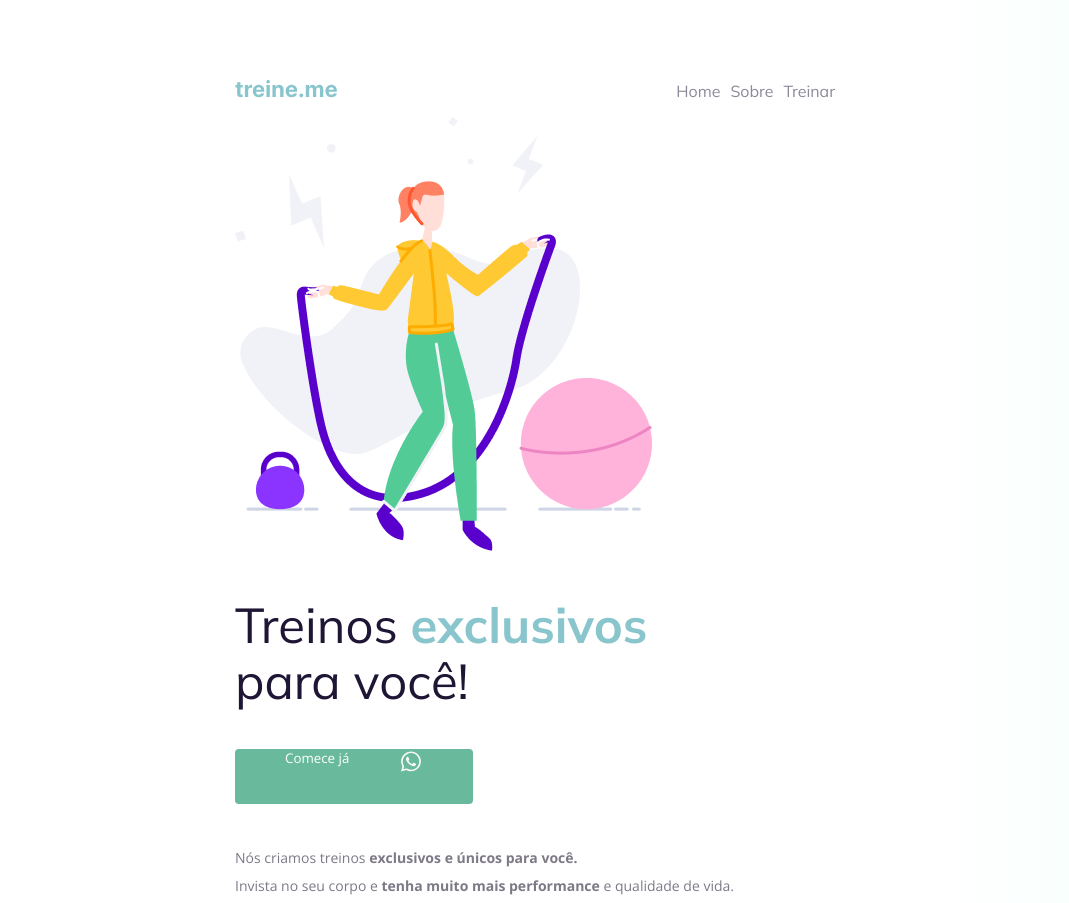
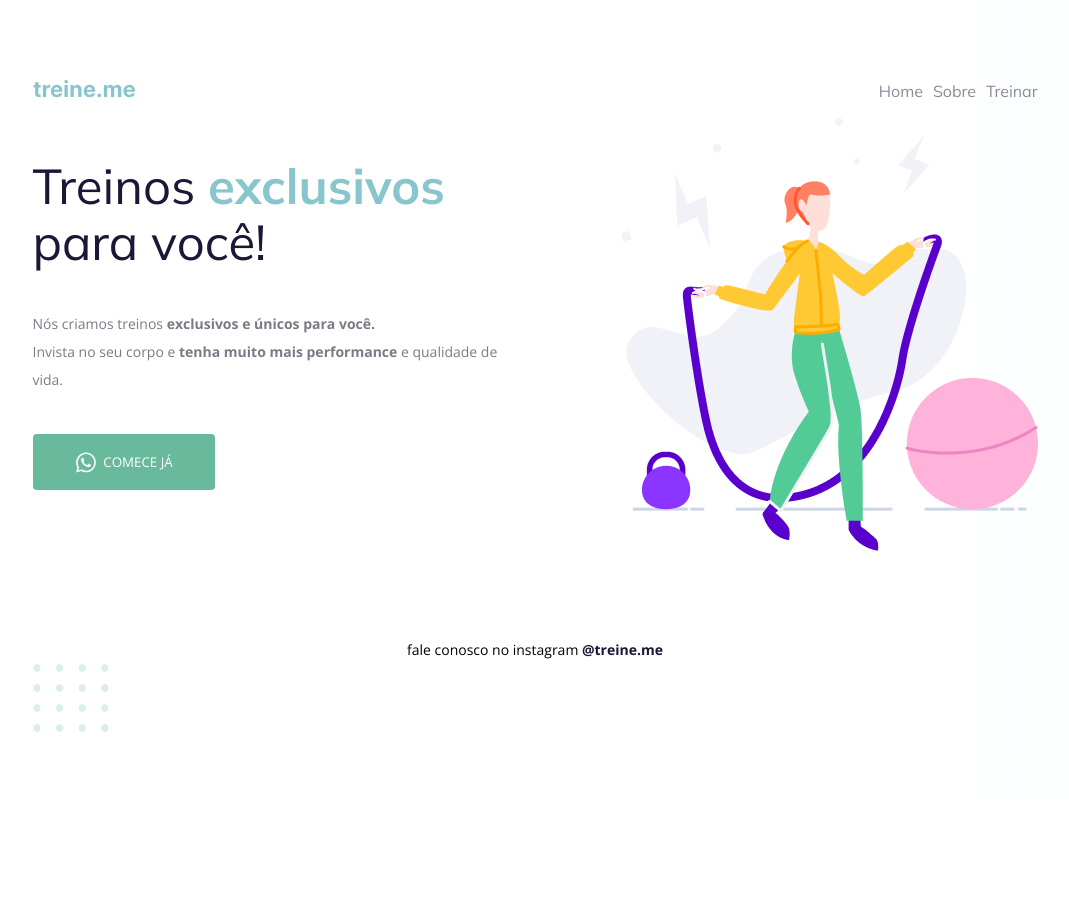
Before and after one commit to GlaucioS/rocketseat-explore-projeto02, a plain HTML site: page index.html in a window 1280 px wide. Shown: the top 903 px of the page, without its empty margins (105-1174 px from the left). After the commit the page ends 800 px from the top, so only its background shows below. Drawn offline with nearby package versions, Linux system fonts and the light colour scheme.

Commit message:
Corrigido o main page

```diff
--- a/index.html
+++ b/index.html
@@ -27,22 +27,21 @@
               <li><a href="#">Treinar</a></li>
             </ul>
         </nav>
-        <img src="images/img.png" alt="Desenho de uma mulher pulando corta numa academia.">
       </header>
       <main>
           <section>
             <h1>Treinos <span>exclusivos</span> para você!</h1>
-            <button>
-              Comece já
-              <img src="images/whats.svg" alt="Ícone do whatsapp">
-
-            </button>
-
             <p>
               Nós criamos treinos <strong>exclusivos e únicos para você.</strong></br>
               Invista no seu corpo e <strong>tenha muito mais performance</strong> e qualidade de vida.
             </p>
-
+            <button>
+              <span>Comece já</span>
+              <img src="images/whats.svg" alt="Ícone do whatsapp">
+            </button>
+          </section>
+          <section>
+            <img src="images/img.png" alt="Desenho de uma mulher pulando corta numa academia.">
           </section>
 
       </main>
@@ -50,9 +49,10 @@
       <footer>
           fale conosco no instagram <a href="https://instagram.com/treineme" target="_blank">@treine.me</a>
       </footer>
+      <img id="balls" src="images/balls.svg" alt="Bolinhas decorativas verdes no canto inferior direito da página.">
+
     </div>
 
-    <img id="balls" src="images/balls.svg" alt="Bolinhas decorativas verdes no canto inferior direito da página.">
 
   </body>
 </html>
--- a/style.css
+++ b/style.css
@@ -9,7 +9,7 @@ body {
   }
 
   .page {
-    width: 600px;
+    width: 1005px;
     margin: 0 auto;
     padding-top: 65px;
   }
@@ -57,34 +57,46 @@ ul{
     width: 490px;
   }
 
+main {
+  display: flex;
+  justify-content: space-between;
+  width: 1005px;
+}
+
   h1 span {
     color: #89c5cc;
     font-weight: bold;
   }
 
+
+
   section p {
     font-size: 14px;
     line-height: 28px;
     color: #7d7987;
-
+    width: 489px;
     margin: 40px 0;
   }
 
   button {
     color: white;
     font-family: "Open Sans", sans-serif;
-
+    size: 16px;
+    font-weight: 400;
+    text-transform: uppercase;
     background: #69B99D;
     border: 0;
-    padding: 0 50px 30px;
-
+    border-radius: 4px;
     display: flex;
-    justify-content: space-around;
-    gap: 50px;
-
-    border-radius: 4px;
-
+    align-items: center;
+    padding: 10px;
     cursor: pointer;
+    width: 182px;
+    height: 56px;
+    justify-content: center;
+    flex-direction: row-reverse;
+    flex-wrap: nowrap;
+    gap: 5px;
   }
 
   button:hover {
```
